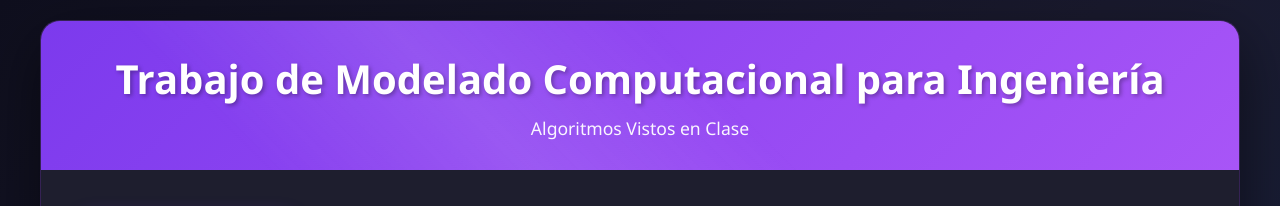
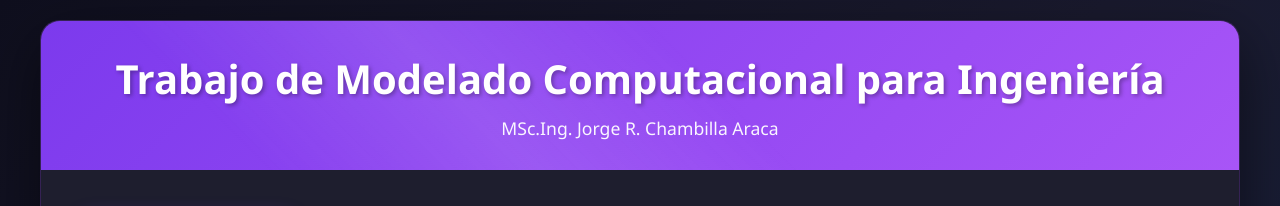
Before and after one commit to Mecro-yair/Pagina-de-una-calculadora-matematica, a plain HTML site: page index.html in a window 1280 px wide. Shown: the top 206 px of the page. Drawn offline with Linux system fonts and the light colour scheme.

Commit message:
Update teacher name  index.html

```diff
--- a/index.html
+++ b/index.html
@@ -12,7 +12,7 @@
         <!-- Encabezado -->
         <header>
             <h1>Trabajo de Modelado Computacional para Ingeniería</h1>
-            <p class="subtitle">Algoritmos Vistos en Clase</p>
+            <p class="subtitle">MSc.Ing. Jorge R. Chambilla Araca</p>
         </header>
 
         <!-- Contenido principal -->
```
